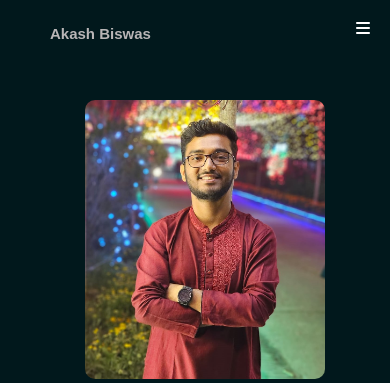
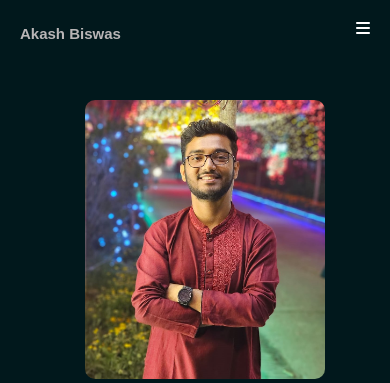
Before and after one commit to akash-kumar-biswas/Portfolio-Website, a PHP site: page / in a window 390 px wide. Shown: the top 383 px of the page. Run offline with PHP 8.4, Linux system fonts and the light colour scheme.

Commit message:
update css file

```diff
--- a/style.css
+++ b/style.css
@@ -357,7 +357,7 @@ nav ul li a:hover:after{
 }
 
 .project-card a {
-    color: #1f0838;
+    color: #5c04b9;
     text-decoration: none;
     font-weight: 500;
     transition: 0.2s ease;
@@ -375,7 +375,7 @@ nav ul li a:hover:after{
 }
 
 .repo-link:hover {
-    background-color: #10404d;
+    background-color: #032439;
 }
 
 /*------------------Contact Section------------------*/
@@ -564,8 +564,8 @@ nav .fa-solid{
 
   #name-top-left {
     position: absolute;
-    margin-top: 30px;
-    margin-left: 50px;
+    margin-top: 20px;
+    margin-left: 30px;
     font-size: 20px;
     font-weight: bold;
     color: #b8b5b6;
@@ -588,6 +588,7 @@ nav .fa-solid{
     #about {
         padding: 40px 0 0px;
     }
+
     #education {
         padding: 0px 0 120px;
         margin-bottom: -90px;
@@ -619,7 +620,7 @@ nav .fa-solid{
     #name-top-left {
     position: absolute;
     margin-top: -25px;
-    margin-left: 50px;
+    margin-left: 20px;
     font-size:15px;
     font-weight: bold;
     color: #b8b5b6;
```
